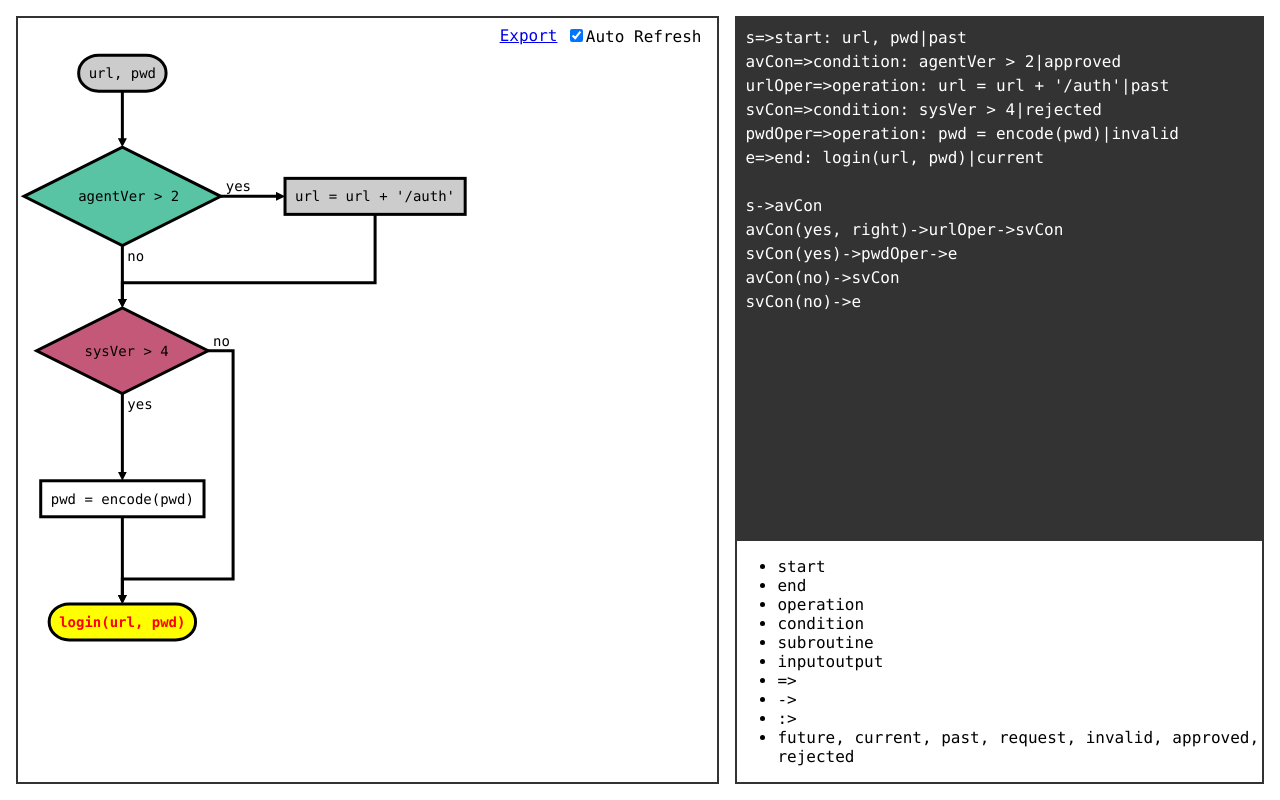
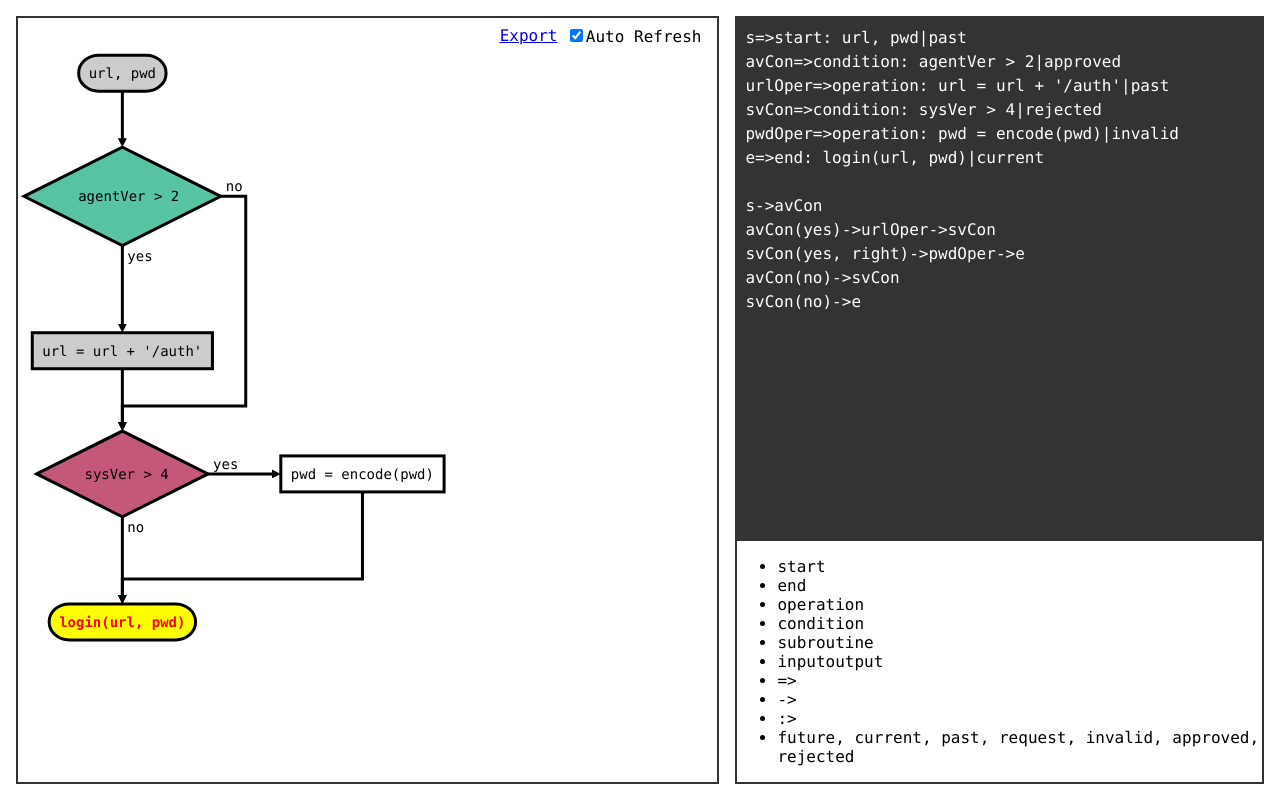
Before and after one commit to apoliszk/apoliszk.github.com, a website: page pages/flow-chart/index.html in a window 1280 px wide. Drawn offline with Linux system fonts and the light colour scheme.

Commit message:
change default flow layout

```diff
--- a/pages/flow-chart/index.html
+++ b/pages/flow-chart/index.html
@@ -107,8 +107,8 @@ pwdOper=>operation: pwd = encode(pwd)|invalid
 e=>end: login(url, pwd)|current
 
 s->avCon
-avCon(yes, right)->urlOper->svCon
-svCon(yes)->pwdOper->e
+avCon(yes)->urlOper->svCon
+svCon(yes, right)->pwdOper->e
 avCon(no)->svCon
 svCon(no)->e`,
                 references: ['start', 'end', 'operation', 'condition', 'subroutine', 'inputoutput', '=>', '->', ':>', 'future, current, past, request, invalid, approved, rejected']
```
